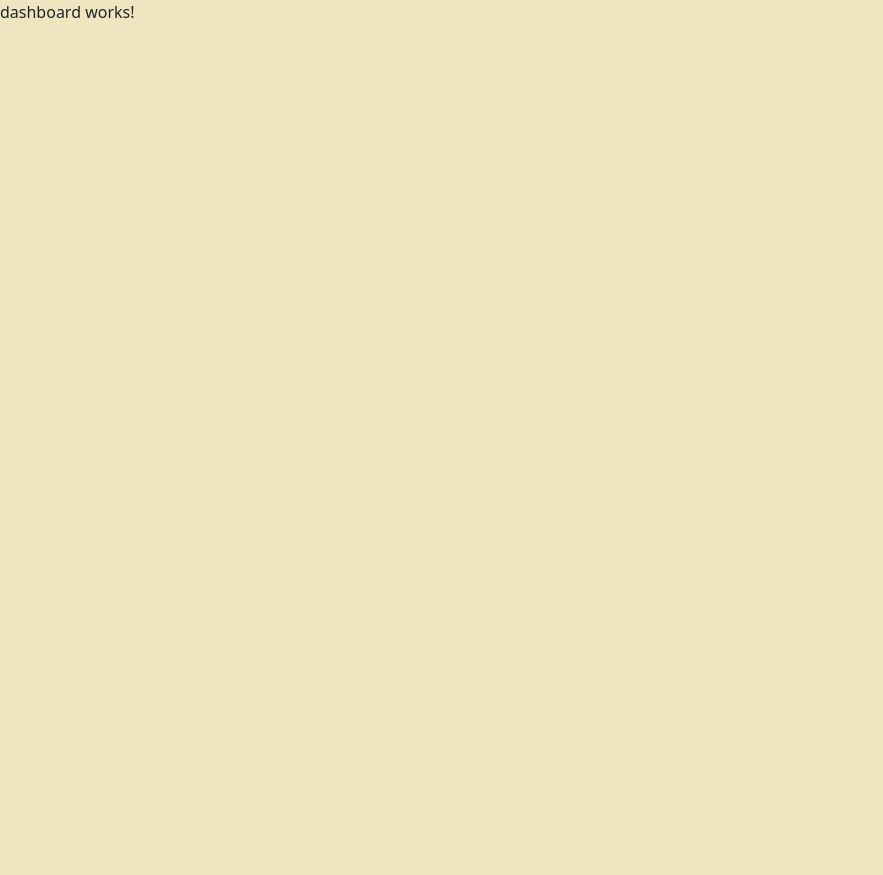
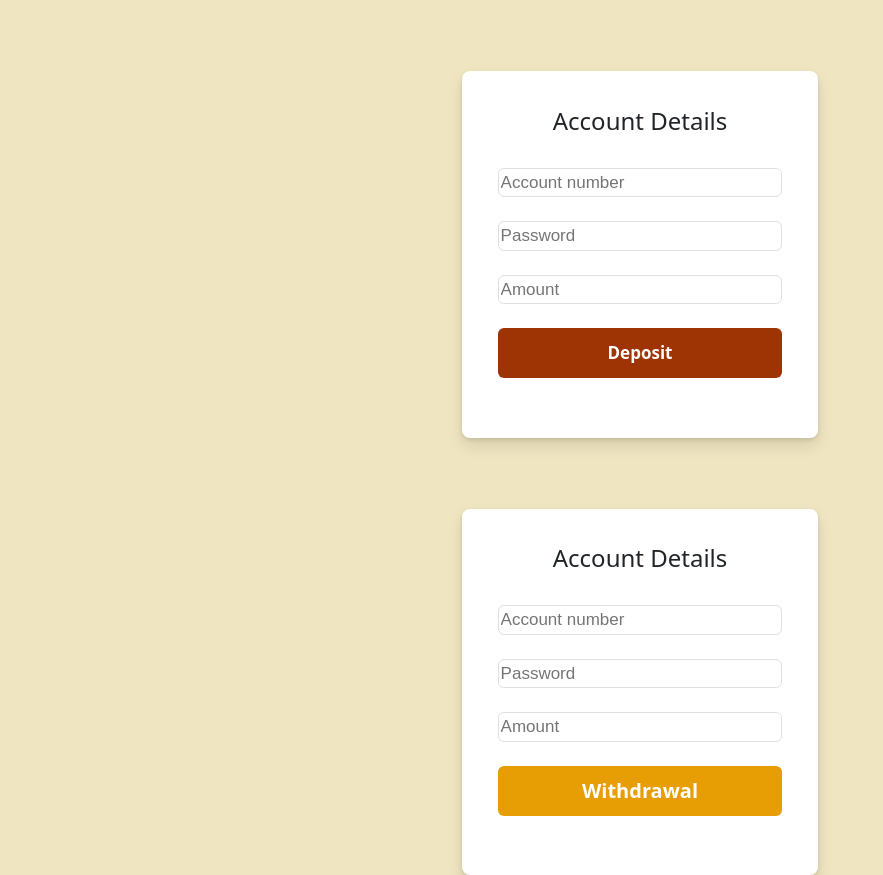
Before and after one commit to dilshamony/PythonAngular, an Angular app: page /dashboard in a window 1280 px wide. Shown: the whole page, without its empty margins (0-883 px from the left). Before the commit the page ends 800 px from the top, so only its background shows below. Built offline with nearby package versions, Linux system fonts and the light colour scheme.

Commit message:
register completed

```diff
--- a/src/app/dashboard/dashboard.component.html
+++ b/src/app/dashboard/dashboard.component.html
@@ -1 +1,41 @@
-<p>dashboard works!</p>
+<div class="container">
+    <div class="row">
+        <div class="col-4"></div>
+        <div class="col-4">
+
+            <div class="main">
+                <h4>Account Details</h4><br>
+            <form action="#">
+
+
+            <input id="log" type="text" class="text" placeholder="Account number"><br><br>
+
+            <input id="pass" type="password" class="text" placeholder="Password" ><br> <br>
+            <input id="amo" type="text" class="text" placeholder="Amount"><br><br>
+            <input type="submit" value="Deposit" class="button button1 butefct" > <br><br>
+        </form>
+        </div></div>
+        <div class="col-4"></div>
+    </div>
+</div>
+
+<div class="container">
+    <div class="row">
+        <div class="col-4"></div>
+        <div class="col-4">
+
+            <div class="main">
+                <h4>Account Details</h4><br>
+            <form action="#">
+
+
+            <input id="log" type="text" class="text" placeholder="Account number"><br><br>
+
+            <input id="pass" type="password" class="text" placeholder="Password" ><br> <br>
+            <input id="amo" type="text" class="text" placeholder="Amount"><br><br>
+            <input type="submit" value="Withdrawal" class="button butefct" > <br><br>
+        </form>
+        </div></div>
+        <div class="col-4"></div>
+    </div>
+</div>
--- a/src/app/login/login.component.html
+++ b/src/app/login/login.component.html
@@ -1,3 +1,4 @@
+<form (ngSubmit)="login()">
 <div class="container">
     <div class="row">
         <div class="col-4"></div>
@@ -6,11 +7,11 @@
             <div class="main">
                 <h4>WELCOME TO YES BANK!!!  <br><h5>{{aim}}</h5></h4><br>
 
-            <input id="accno" type="text" class="text" [(ngModel)]="accnum" placeholder="Account number" ><br><br>
+            <input id="accno" type="text" class="text" name="accnum" [(ngModel)]="accnum" placeholder="Account number" ><br><br>
 
-            <input id="pswd" type="password" class="text" [(ngModel)]="pswd" placeholder="Password" ><br> <br>
+            <input id="pswd" type="password" class="text" name="pswd" [(ngModel)]="pswd" placeholder="Password" ><br> <br>
 
-            <input type="submit" value="Log In" class="button butefct" (click)="login()"> <br>
+            <input type="submit" value="Log In" class="button butefct" > <br>
 
                 <a class="textfp" href="#">Forgotten password?</a>
            <div class="line"></div>
@@ -20,3 +21,4 @@
         <div class="col-4"></div>
     </div>
 </div>
+</form>
--- a/src/app/login/login.component.ts
+++ b/src/app/login/login.component.ts
@@ -29,23 +29,14 @@ export class LoginComponent implements OnInit {
   }
   login(){
       //alert("Login Clicked");=====> now no need of this alert
-        //var accno = this.accnum; //copied from bank_app.js (sajay sir) and made changes
         var accno=this.accnum;
-        //var pwd = this.pswd;
         var pwd=this.pswd;
-        let details=this.ds.account_details
-        if(accno in details){
-          if (pwd == details[accno]["password"]) {
-            alert("Login Success");
-            this.router.navigateByUrl("dashboard")//done for routing
+        const result=this.ds.login(accno,pwd)
+        if (result){
+          alert("Login Success");
+          this.router.navigateByUrl("dashboard")//done for routing
         }
-        else {
-          alert("Incorrect Password");
-        }
-    }
-    else {
-      alert("Invalid Account Number");
-    }
+
   }
   register(){
     //alert("Registration Clicked")
--- a/src/app/register/register.component.ts
+++ b/src/app/register/register.component.ts
@@ -18,21 +18,17 @@ constructor(private ds:DataService,private router:Router) { }
   ngOnInit(): void {
   }
 register(){
-  alert("Registration Successful");
+  //alert("Registration Successful");
   var accno=this.accnum;
   var password=this.pswd;
   var name=this.uname;
-  let details=this.ds.account_details;
-  console.log(details);
-        if(accno in details){
-          alert("User already exists. Please Login!!!")
-        }
-        else {
-          details[accno]={
-            name,accno,password,amount:0
-          }
-          alert("Registration Successful");
-          this.router.navigateByUrl("");
-        }
+  var result=this.ds.register(name,accno,password)
+  if(result){
+    alert("Registration Successful");
+    this.router.navigateByUrl("");
+  }
+  else{
+    alert("User already exists. Please Login!!!")
+  }
     }
 }
--- a/src/app/services/data.service.ts
+++ b/src/app/services/data.service.ts
@@ -11,5 +11,33 @@ export class DataService {
     1003: { name: "ravi", accno: 1003, password: "testfour", amount: 10000 },
 
 }
-  constructor() { }
+ constructor() { }
+ register(name:any,accno:any,password:any){
+  let details=this.account_details
+  if(accno in details){
+    return false;
+  }
+  else {
+    details[accno]={
+      name,accno,password,amount:0
+    }
+    return true;
+  }
 }
+ login(accno:any,pwd:any){
+  let details=this.account_details
+  if(accno in details){
+    if (pwd == details[accno]["password"]) {
+      return true;
+  }
+  else {
+    alert("Incorrect Password");
+    return false;
+  }
+}
+else {
+alert("Invalid Account Number");
+return false
+}
+ }
+}
```
Also changed, not shown: 1 other file (tests, documents, lock files or other folders).
